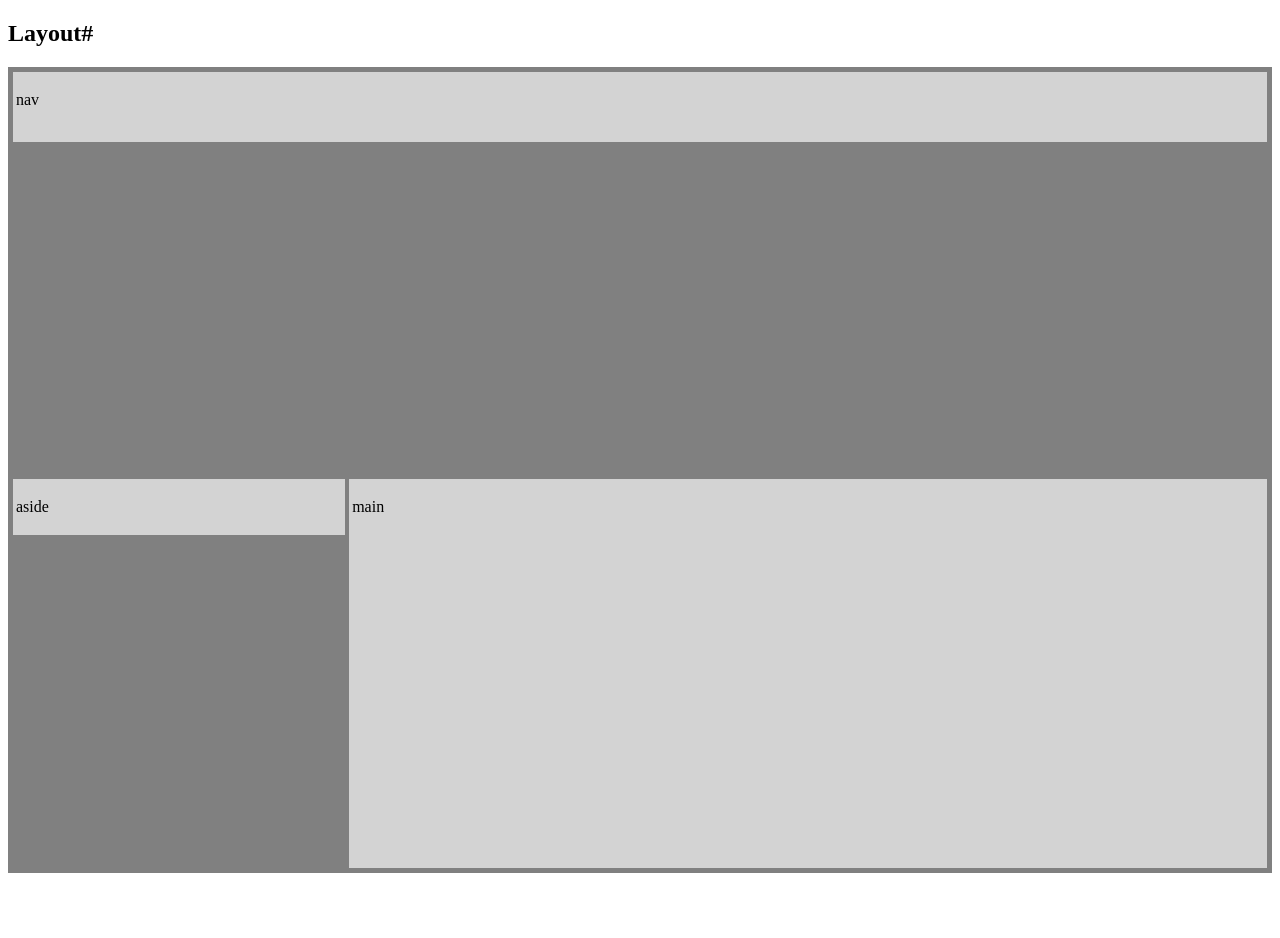
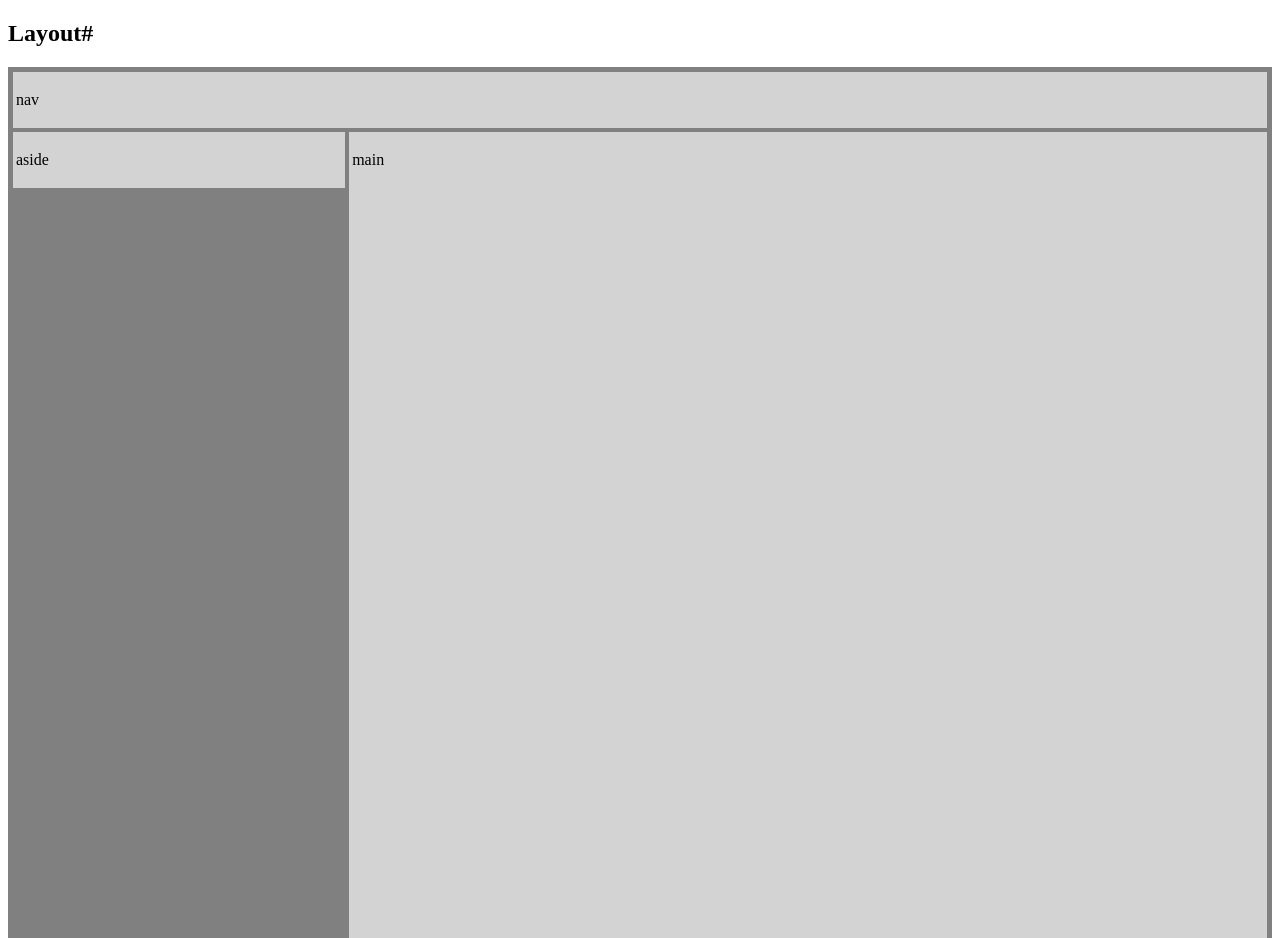
Before and after one commit to qgautreau/exo_layout, a plain HTML site: page index.html in a window 1280 px wide. Shown: the top 938 px of the page. Before the commit the page ends 881 px from the top, so only its background shows below. Drawn offline with Linux system fonts and the light colour scheme.

Commit message:
Fix elements height

```diff
--- a/css/style.css
+++ b/css/style.css
@@ -4,7 +4,6 @@ html, body {
 
 #layout1 {
     background-color: grey;
-    height: 100vh;
     display: flex;
     flex-wrap: wrap;
     padding: 3px;
@@ -13,7 +12,6 @@ html, body {
 
 nav {
     width: 100%;
-    height: 4em;
 }
 
 aside {
@@ -23,6 +21,7 @@ aside {
 main {
     flex-grow: 3;
     align-self: stretch;
+    height: 100vh;
 }
 
 #layout2 {
```
